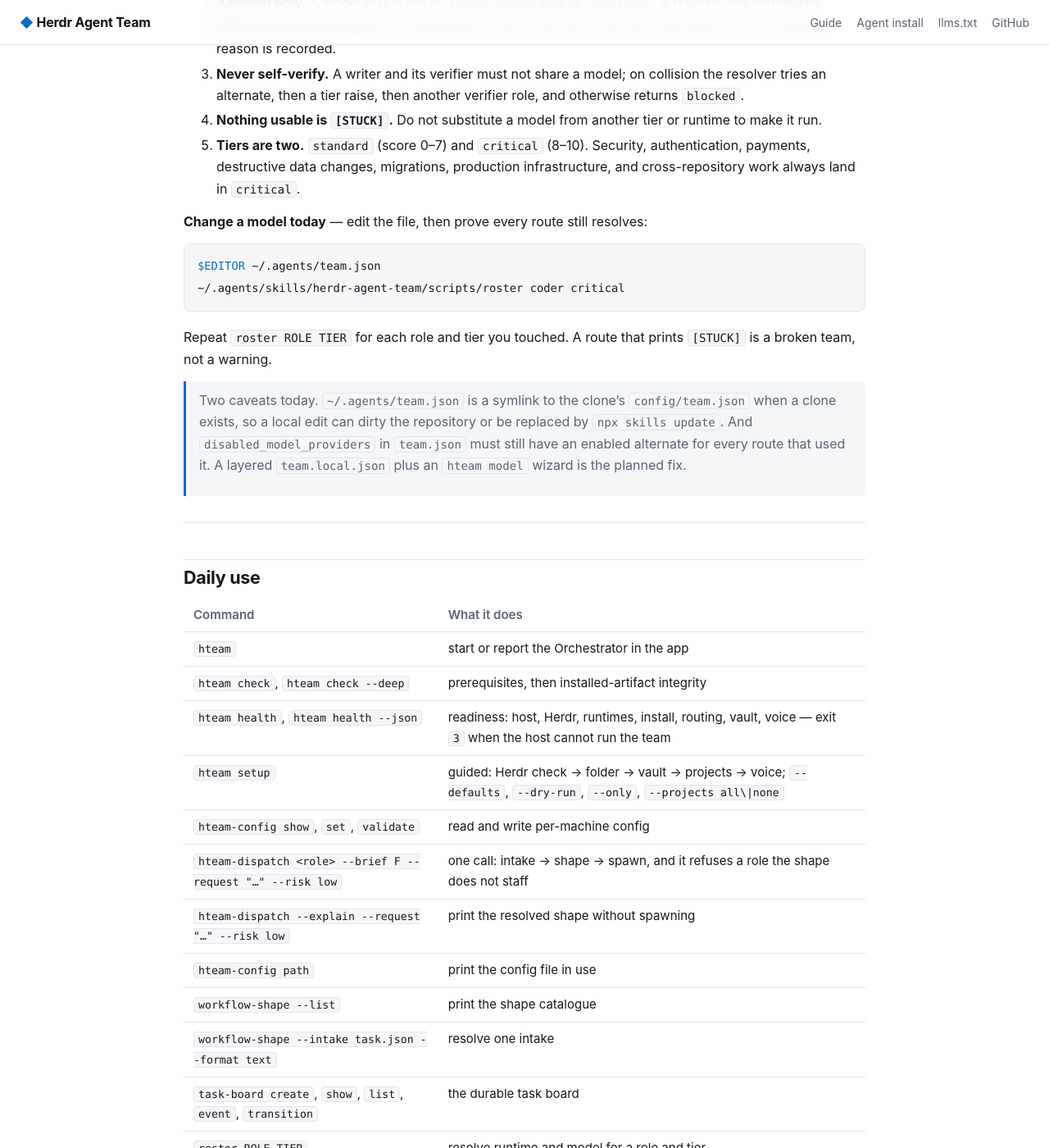
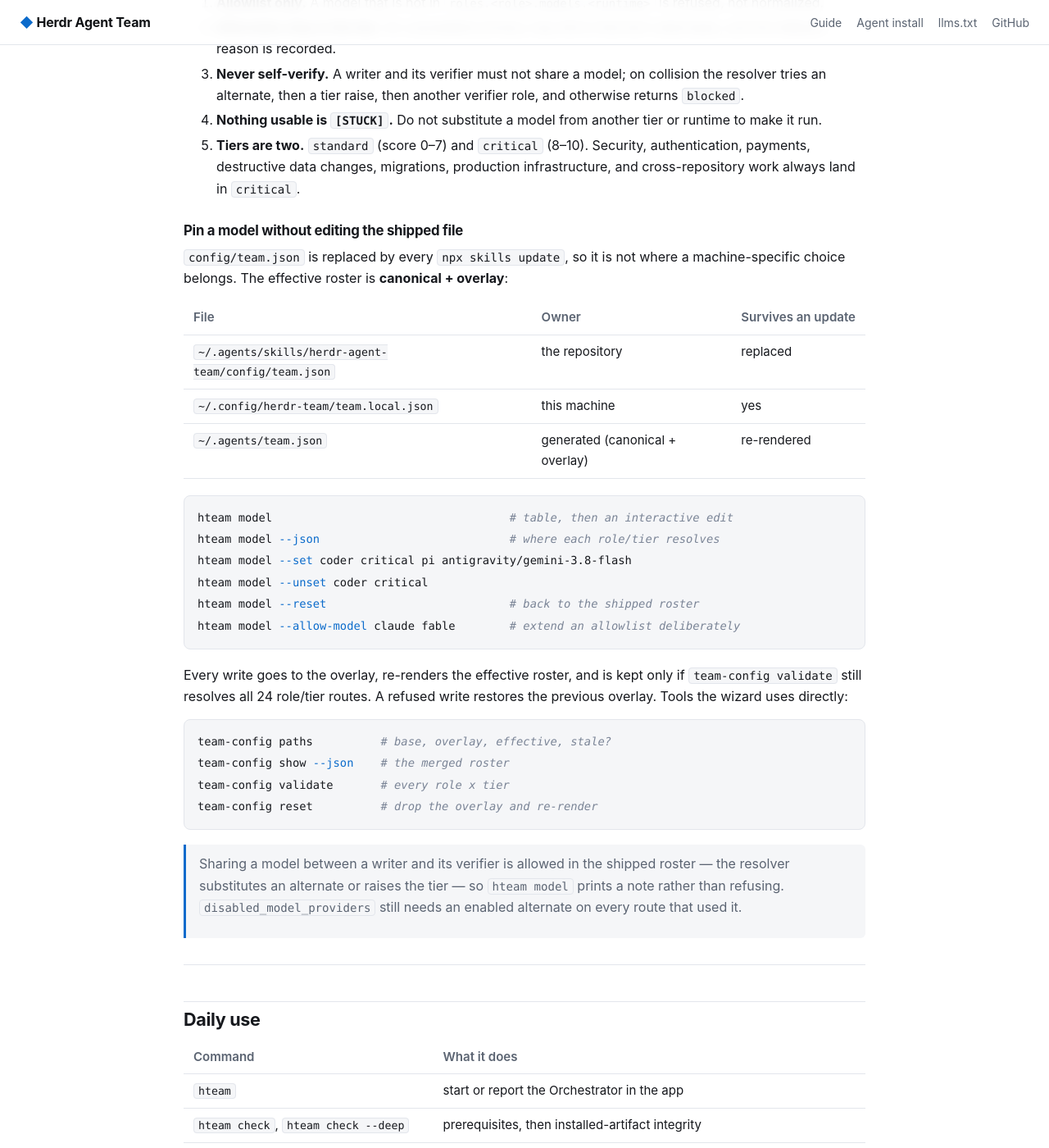
Before and after one commit to tomozard/agent-skills, a Jekyll site: the page built from docs/index.md, in a window 1280 px wide and 1400 px high, scrolled down 10648 px. Shown: the whole window at 82% size. Built offline with Jekyll 4.4.1, drawn with Linux system fonts in a browser that asks for light colours; some of the changed text lies outside the part shown.

Commit message:
feat(model): pin routing in a machine overlay instead of the shipped roster
The canonical roster is replaced by every 'npx skills update', and the installer
used to symlink ~/.agents/team.json to it, so a local model choice could dirty
the repository or vanish. Now:

  config/team.json                       canonical, shipped
  ~/.config/herdr-team/team.local.json   machine overlay, survives updates
  ~/.agents/team.json                    rendered canonical + overlay

scripts/team-config owns the merge (objects merge, lists replace, unknown roles
and version drift are refused), renders the effective file atomically, and
validates every role x tier through roster. bin/hteam-model is the wizard: table,
interactive edit, --set/--unset/--reset/--json/--allow-model. A write is kept
only if the resulting roster still resolves; otherwise the previous overlay is
restored. Writer/verifier model sharing is a note, not a refusal, because the
shipped roster relies on alternates there.

setup_harness now renders the effective roster (no symlink); the workflow-shape
shim prefers it; health reports the overlay and fails on an invalid one.

Tests: tests/team-local.test.sh covers merge semantics, rejection, pin/unset/
reset, allowlist protection, non-TTY refusal, and the JSON contract.

````diff
--- a/docs/index.md
+++ b/docs/index.md
@@ -280,7 +280,7 @@ editing is what keeps the two runtimes honest.
 
 | Contract | Lives at | Consumed by | Change it by |
 |---|---|---|---|
-| `team.json` | `~/.agents/team.json` (symlink to `config/team.json` when a clone exists) | every launcher, spawner, `roster`, `workflow-shape`, guards, PM/Supervisor prompts | editing the file, then `roster ROLE TIER` to prove it resolves |
+| `team.json` | `~/.agents/team.json`, generated from `config/team.json` plus `~/.config/herdr-team/team.local.json` | every launcher, spawner, `roster`, `workflow-shape`, guards, PM/Supervisor prompts | editing the file, then `roster ROLE TIER` to prove it resolves |
 | Role text | `~/.agents/agents/<role>.md`, `~/.claude/agents/herdr-<role>.md` | Pi (system prompt) and Claude (custom agent) | changing the repository and re-running the installer |
 | `agent-helpers.sh` | `~/.agents/skills/agent-shared/lib/` | every role: `[ACK]`/`[STATUS]`/`[DONE]`/`[STUCK]`, `agent_pass`, the hash-bound commit gates | it ships with the skill |
 | Guards | `~/.agents/guard-bin/{git,gh,glab}` | every role that runs Git or a forge command | driven by `HERDR_*` policy env, not edited locally |
@@ -380,21 +380,41 @@ Rules the resolver enforces and a plan may not override:
    authentication, payments, destructive data changes, migrations, production
    infrastructure, and cross-repository work always land in `critical`.
 
-**Change a model today** — edit the file, then prove every route still resolves:
+### Pin a model without editing the shipped file
+
+`config/team.json` is replaced by every `npx skills update`, so it is not where a
+machine-specific choice belongs. The effective roster is **canonical + overlay**:
+
+| File | Owner | Survives an update |
+|---|---|---|
+| `~/.agents/skills/herdr-agent-team/config/team.json` | the repository | replaced |
+| `~/.config/herdr-team/team.local.json` | this machine | yes |
+| `~/.agents/team.json` | generated (canonical + overlay) | re-rendered |
 
 ```bash
-$EDITOR ~/.agents/team.json
-~/.agents/skills/herdr-agent-team/scripts/roster coder critical
+hteam model                                   # table, then an interactive edit
+hteam model --json                            # where each role/tier resolves
+hteam model --set coder critical pi antigravity/gemini-3.8-flash
+hteam model --unset coder critical
+hteam model --reset                           # back to the shipped roster
+hteam model --allow-model claude fable        # extend an allowlist deliberately
 ```
 
-Repeat `roster ROLE TIER` for each role and tier you touched. A route that prints
-`[STUCK]` is a broken team, not a warning.
+Every write goes to the overlay, re-renders the effective roster, and is kept only
+if `team-config validate` still resolves all 24 role/tier routes. A refused write
+restores the previous overlay. Tools the wizard uses directly:
 
-> Two caveats today. `~/.agents/team.json` is a symlink to the clone's
-> `config/team.json` when a clone exists, so a local edit can dirty the repository
-> or be replaced by `npx skills update`. And `disabled_model_providers` in
-> `team.json` must still have an enabled alternate for every route that used it.
-> A layered `team.local.json` plus an `hteam model` wizard is the planned fix.
+```bash
+team-config paths          # base, overlay, effective, stale?
+team-config show --json    # the merged roster
+team-config validate       # every role x tier
+team-config reset          # drop the overlay and re-render
+```
+
+> Sharing a model between a writer and its verifier is allowed in the shipped
+> roster — the resolver substitutes an alternate or raises the tier — so
+> `hteam model` prints a note rather than refusing. `disabled_model_providers`
+> still needs an enabled alternate on every route that used it.
 
 ---
 
@@ -406,6 +426,7 @@ Repeat `roster ROLE TIER` for each role and tier you touched. A route that print
 | `hteam check`, `hteam check --deep` | prerequisites, then installed-artifact integrity |
 | `hteam health`, `hteam health --json` | readiness: host, Herdr, runtimes, install, routing, vault, voice — exit `3` when the host cannot run the team |
 | `hteam setup` | guided: Herdr check → folder → vault → projects → voice; `--defaults`, `--dry-run`, `--only`, `--projects all\|none` |
+| `hteam model` | show/pin routing in `team.local.json`, re-render, validate |
 | `hteam-config show`, `set`, `validate` | read and write per-machine config |
 | `hteam-dispatch <role> --brief F --request "…" --risk low` | one call: intake → shape → spawn, and it refuses a role the shape does not staff |
 | `hteam-dispatch --explain --request "…" --risk low` | print the resolved shape without spawning |
@@ -488,9 +509,8 @@ Known gaps, in priority order:
 1. **`hteam health` follow-ups** — it covers the host, Herdr, runtimes, install,
    routing, workspace, and voice; a per-project scope and a `--fix` for missing
    artifacts are still open.
-2. **`hteam model`** — a wizard for routing, writing a layered
-   `team.local.json` so `npx skills update` cannot silently revert a model choice.
-   `hteam setup` deliberately stops before models for that reason.
+2. **`hteam model` follow-ups** — the overlay and the wizard exist; per-role
+   prompt editing (not just routing) and an `--explain` diff are still open.
 3. **`hteam agent`** — a constrained "clone a role contract" wizard; a brand-new
    role still belongs in the repository, with tests.
 4. **npm package** — `npx herdr-agent-team`, version-pinned, instead of fetching
--- a/docs/llms.txt
+++ b/docs/llms.txt
@@ -25,6 +25,7 @@ Install, then verify:
 - `hteam check [--deep]`: prerequisites, then installed-artifact integrity.
 - `hteam health [--json]`: one readiness verdict for host, Herdr, runtimes, install, routing, vault, and voice; exit 3 when the host cannot run the team.
 - `hteam setup [--defaults|--dry-run|--only ...]`: guided setup — host check, folder, vault, project registry, voice.
+- `hteam model [--set ROLE TIER RUNTIME MODEL|--unset|--reset|--json]`: pin routing in `~/.config/herdr-team/team.local.json`, re-render, validate.
 - `hteam-config show|get|set|validate|path`: per-machine config at `~/.config/herdr-team/hteam.yaml`.
 - `hteam-dispatch <role> --brief F --request "…" --risk low`: intake, resolve, spawn in one call.
 - `workflow-shape --list`: the eleven task shapes (`W0`–`W10`).
````
Also changed, not shown: skills/herdr-agent-team/setup.md (+5 -4 lines), README.md, 9 other files.
